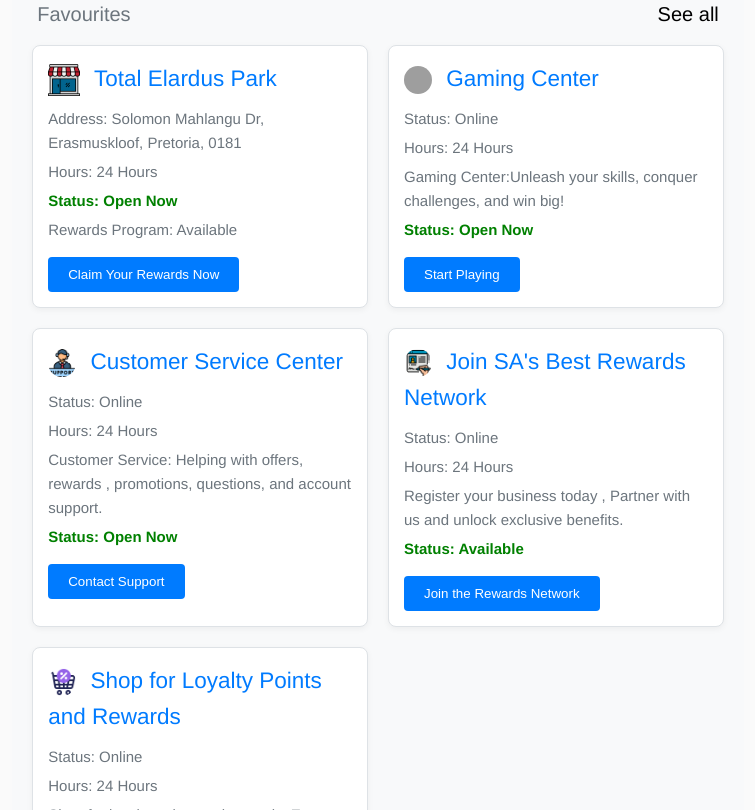
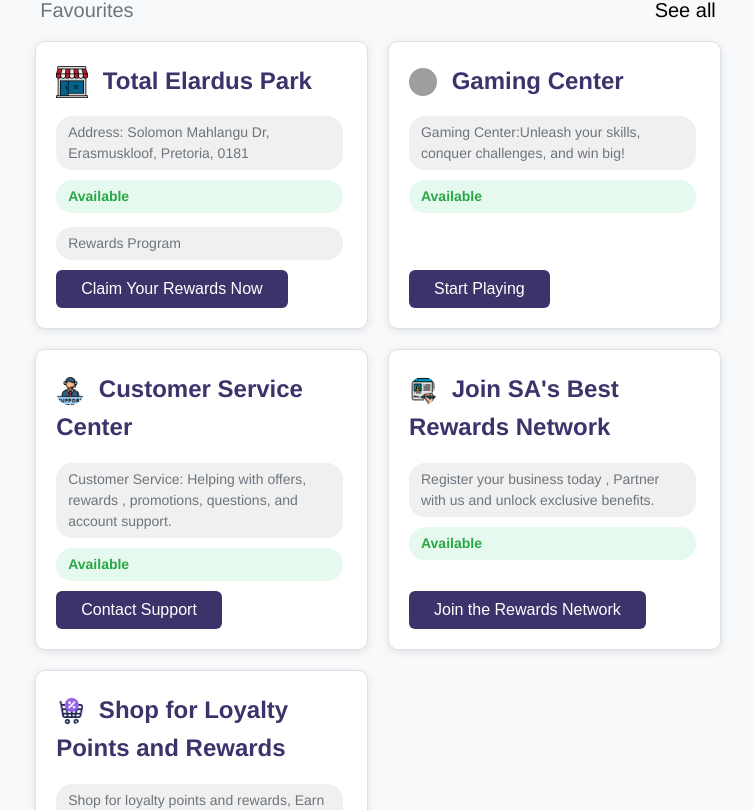
Before and after one commit to njabuloskosana/ecom, a Vue app in the folder web/frontend/: page / in a window 1280 px wide. Shown: the part 990-1800 px from the top of the page, without its empty margins (262-1017 px from the left). Built offline with nearby package versions, Linux system fonts and the light colour scheme; grey boxes are pictures that could not be loaded; a web font is replaced by a local one.

Commit message:
small ui updates for the cards

```diff
--- a/web/frontend/src/components/StoreCard.vue
+++ b/web/frontend/src/components/StoreCard.vue
@@ -9,10 +9,9 @@
         {{ store.name }}
       </h2>
       <p><strong>Address:</strong> {{ store.address }}</p>
-      <p><strong>Hours:</strong> {{ store.hours }}</p>
-      <p v-if="store.isOpen" class="status open">Status: Open Now</p>
+      <p v-if="store.isOpen" class="status open">Available</p>
       <p v-else class="status closed">Status: Closed</p>
-      <p v-if="store.hasLoyaltyProgram">Rewards Program: Available</p>
+      <p v-if="store.hasLoyaltyProgram">Rewards Program</p>
       <button
         class="rewards-button"
         :disabled="store.comingSoon"
@@ -70,12 +69,6 @@
 
   <style scoped>
     /* Store List */
-    .store-list {
-    display: grid;
-    grid-template-columns: repeat(auto-fill, minmax(280px, 1fr));
-    gap: 20px;
-  }
-
     .store-icon {
   width: 32px;
   height: 32px;
@@ -83,59 +76,87 @@
   vertical-align: middle;
 }
 
+    .store-list {
+    display: grid;
+    grid-template-columns: repeat(auto-fill, minmax(280px, 1fr));
+    gap: 20px;
+  }
+
   /* Store Card */
   .store-card {
-    border: 1px solid var(--border-color);
-    border-radius: 8px;
-    padding: 15px;
-    background-color: var(--card-background);
-    box-shadow: 0 2px 6px rgba(0, 0, 0, 0.05);
-    transition: transform 0.2s ease, box-shadow 0.2s ease;
-    width: 100%;
-    height: 100%;
+  border: 1px solid var(--border-color, #e0e0e0);
+  border-radius: 10px;
+  padding: 20px;
+  background-color: var(--card-background, #fff);
+  box-shadow: 0 2px 8px rgba(0, 0, 0, 0.1);
+  transition: transform 0.3s ease, box-shadow 0.3s ease;
+  display: flex;
+  flex-direction: column;
+
 }
 
 .store-card:hover {
-    transform: translateY(-4px);
-    box-shadow: 0 4px 12px rgba(0, 0, 0, 0.1);
+  transform: translateY(-5px);
+  box-shadow: 0 4px 16px rgba(0, 0, 0, 0.15);
 }
 
 .store-card h2 {
-    margin-top: 0;
-    margin-bottom: 10px;
-    color: var(--primary-color);
+  margin: 0 0 12px;
+  color: #3c336b;
+  font-size: 1.5rem;
+  font-weight: 600;
 }
 
 .store-card p {
-    margin: 5px 0;
-    color: var(--secondary-color);
+  display: inline-block;
+  padding: 6px 12px;
+  border-radius: 16px;
+  margin: 4px 4px 0 0;
+  font-size: 0.875rem;
+  background-color: #f0f0f0;
+  color: var(--secondary-color, #555);
+  line-height: 1.5;
 }
 
+/* Specific chip style for status elements */
 .store-card .status {
+  display: inline-block;
+  padding: 6px 12px;
+  border-radius: 16px;
   font-weight: bold;
+  margin: 10px 4px 10px 0;
+  font-size: 0.875rem;
+  background-color: #f0f0f0;
 }
 
+/* Open status chip */
 .store-card .status.open {
-    color: green;
+  background-color: #e6f9ee; /* light green background */
+  color: var(--success-color, #28a745);
 }
 
+/* Closed status chip */
 .store-card .status.closed {
-    color: red;
+  background-color: #ffe6e6; /* light red background */
+  color: var(--danger-color, #dc3545);
 }
 
 .store-card button {
+  align-self: flex-start;
   margin-top: 10px;
-    padding: 10px 20px;
-    background-color: var(--primary-color);
+  padding: 10px 25px;
+  background-color: #3c336b;
   color: #fff;
   border: none;
-    border-radius: 4px;
+  border-radius: 6px;
+  font-size: 1rem;
   cursor: pointer;
-    transition: background-color 0.3s ease;
+  transition: background-color 0.3s ease, transform 0.2s ease;
 }
 
 .store-card button:hover {
-    background-color: var(--primary-hover);
+  background-color: var(--primary-hover, #0056b3);
+  transform: scale(1.02);
 }
 
   /* No Results */
--- a/web/frontend/src/pages/Discover.vue
+++ b/web/frontend/src/pages/Discover.vue
@@ -87,10 +87,9 @@
           />
           {{ `Gaming Center` }}
           </h2>
-          <p><strong>Status:</strong> {{ `Online` }}</p>
-          <p><strong>Hours:</strong> {{ `24 Hours` }}</p>
+
           <p> <strong>Gaming Center:</strong>Unleash your skills, conquer challenges, and win big!</p>
-          <p class="status open">Status: Open Now</p>
+          <p class="status open">Available</p>
           <button
         class="rewards-button"
         @click="openGamingCenter()"
@@ -108,10 +107,8 @@
           />
           {{ `Customer Service Center` }}
           </h2>
-          <p><strong>Status:</strong> {{ `Online` }}</p>
-          <p><strong>Hours:</strong> {{ `24 Hours` }}</p>
           <p> <strong>Customer Service:</strong> Helping with offers, rewards , promotions, questions, and account support.</p>
-          <p class="status open">Status: Open Now</p>
+          <p class="status open">Available</p>
           <button
         class="rewards-button"
         @click="contactSupport()"
@@ -126,10 +123,9 @@
           <img class="store-icon" :src="registerIcon" />
           {{ `Join SA's Best Rewards Network ` }}
         </h2>
-        <p><strong>Status:</strong> {{ `Online` }}</p>
-        <p><strong>Hours:</strong> {{ `24 Hours` }}</p>
+
         <p><strong>Register your business today , </strong> Partner with us and unlock exclusive benefits. </p>
-        <p class="status open">Status: Available</p>
+        <p class="status open">Available</p>
 
         <button class="rewards-button" @click="registerForRewards()">
           Join the Rewards Network
@@ -143,10 +139,9 @@
           <img class="store-icon" :src="shopIcon" />
           {{ `Shop for Loyalty Points and Rewards ` }}
         </h2>
-        <p><strong>Status:</strong> {{ `Online` }}</p>
-        <p><strong>Hours:</strong> {{ `24 Hours` }}</p>
+
         <p><strong>Shop for loyalty points and rewards,</strong> Earn points with every purchase and unlock exclusive benefits.</p>
-        <p class="status open">Status: Available</p>
+        <p class="status open">Available</p>
 
         <button class="rewards-button" @click="registerForRewards()">
           Shop For Rewards
@@ -417,55 +412,78 @@ import Ads from "../components/Ads.vue"
 
   /* Store Card */
   .store-card {
-    border: 1px solid var(--border-color);
-    border-radius: 8px;
-    padding: 15px;
-    background-color: var(--card-background);
-    box-shadow: 0 2px 6px rgba(0, 0, 0, 0.05);
-    transition: transform 0.2s ease, box-shadow 0.2s ease;
+  border: 1px solid var(--border-color, #e0e0e0);
+  border-radius: 10px;
+  padding: 20px;
+  background-color: var(--card-background, #fff);
+  box-shadow: 0 2px 8px rgba(0, 0, 0, 0.1);
+  transition: transform 0.3s ease, box-shadow 0.3s ease;
+  display: flex;
+  flex-direction: column;
 }
 
 .store-card:hover {
-    transform: translateY(-4px);
-    box-shadow: 0 4px 12px rgba(0, 0, 0, 0.1);
+  transform: translateY(-5px);
+  box-shadow: 0 4px 16px rgba(0, 0, 0, 0.15);
 }
 
 .store-card h2 {
-    margin-top: 0;
-    margin-bottom: 10px;
-    color: var(--primary-color);
+  margin: 0 0 12px;
+  color:  #3c336b;
+  font-size: 1.5rem;
+  font-weight: 600;
 }
 
 .store-card p {
-    margin: 5px 0;
-    color: var(--secondary-color);
+  display: inline-block;
+  padding: 6px 12px;
+  border-radius: 16px;
+  margin: 4px 4px 0 0;
+  font-size: 0.875rem;
+  background-color: #f0f0f0;
+  color: var(--secondary-color, #555);
+  line-height: 1.5;
 }
 
+/* Specific chip style for status elements */
 .store-card .status {
+  display: inline-block;
+  padding: 6px 12px;
+  border-radius: 16px;
   font-weight: bold;
+  margin: 10px 4px 10px 0;
+  font-size: 0.875rem;
+  background-color: #f0f0f0;
 }
 
+/* Open status chip */
 .store-card .status.open {
-    color: green;
+  background-color: #e6f9ee; /* light green background */
+  color: var(--success-color, #28a745);
 }
 
+/* Closed status chip */
 .store-card .status.closed {
-    color: red;
+  background-color: #ffe6e6; /* light red background */
+  color: var(--danger-color, #dc3545);
 }
 
 .store-card button {
-    margin-top: 10px;
-    padding: 10px 20px;
-    background-color: var(--primary-color);
+  align-self: flex-start;
+  margin-top: auto;
+  padding: 10px 25px;
+  background-color: #3c336b;
   color: #fff;
   border: none;
-    border-radius: 4px;
+  border-radius: 6px;
+  font-size: 1rem;
   cursor: pointer;
-    transition: background-color 0.3s ease;
+  transition: background-color 0.3s ease, transform 0.2s ease;
 }
 
 .store-card button:hover {
-    background-color: var(--primary-hover);
+  background-color: var(--primary-hover, #0056b3);
+  transform: scale(1.02);
 }
 
   /* No Results */
```
Lines whose indentation alone changed are shown as unchanged.
